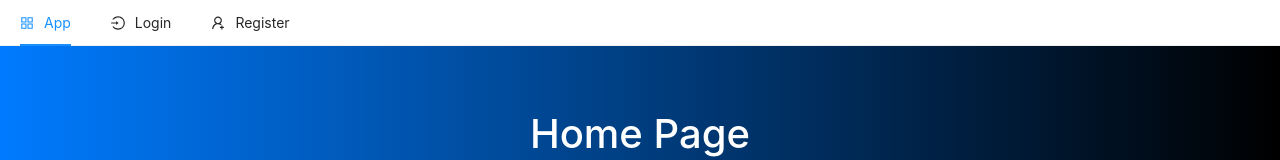
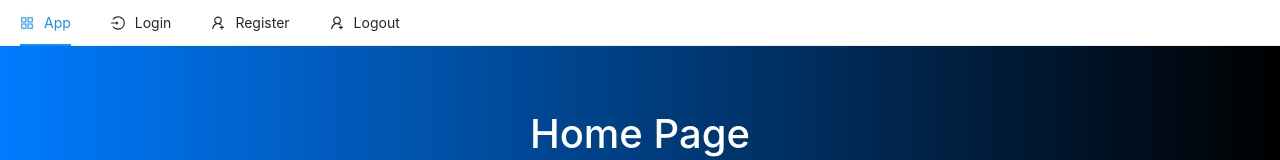
Before and after one commit to aksh1150/secure-login-with-user-roles, a Next.js app in the folder client/: page / in a window 1280 px wide. Shown: the top 160 px of the page. Built offline with nearby package versions, Linux system fonts and the light colour scheme.

Commit message:
Add new logout link

```diff
--- a/client/components/TopNav.js
+++ b/client/components/TopNav.js
@@ -19,6 +19,8 @@ const TopNav = () => {
   }, [process.browser && window.location.pathname])
 
   const router = useRouter()
+
+  // logout user
   const logout = async () => {
     dispatch({type: "LOGOUT"})
     window.localStorage.removeItem('user')
@@ -46,6 +48,10 @@ const TopNav = () => {
           <a>Register</a>
         </Link>
       </Item>
+
+       <Item onClick={logout} icon={<UserAddOutlined/>}>
+         Logout
+      </Item>
     </Menu>
   )
 }
```
